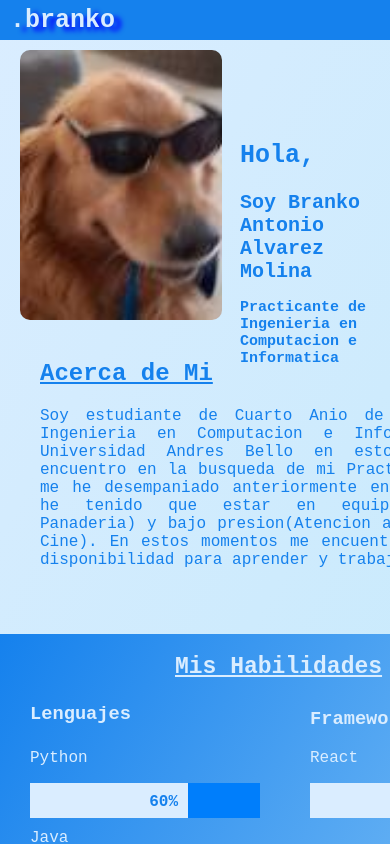
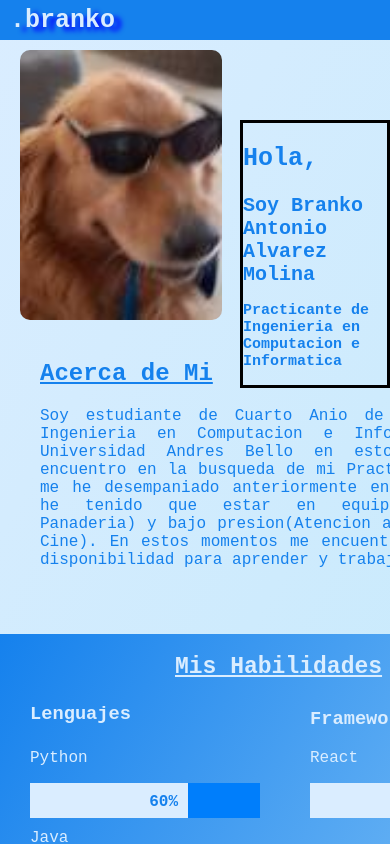
Before and after one commit to Blvarez/brankov1.0, a Next.js app: page / in a window 390 px wide. Shown: the top 844 px of the page. Built offline with nearby package versions, Linux system fonts and the light colour scheme.

Commit message:
Editados los anchos

```diff
--- a/global.css
+++ b/global.css
@@ -608,6 +608,7 @@ section img {
     .textoPresen {
         margin-top: 120px;
         margin-left: 330px;
+        border: solid red;
     }
 
     .tituloAcerca {
@@ -735,6 +736,7 @@ section img {
 
     .textoPresen {
         margin-left: 280px;
+        border: solid green;
     }
 
     .tituloAcerca {
@@ -873,6 +875,7 @@ section img {
 
     .textoPresen {
         margin-left: 240px;
+        border: solid black;
     }
 
     .primerTituloPC {
```
